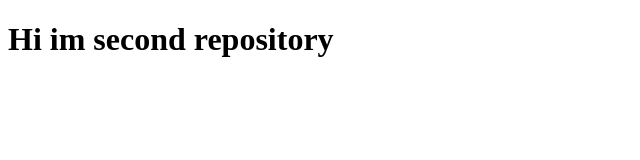
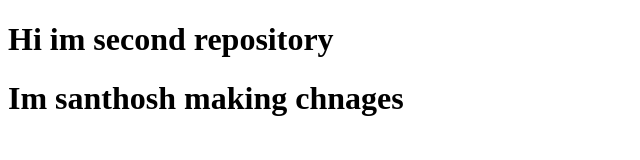
Before and after one commit to imbenish/second, a plain HTML site: page index.html in a window 1280 px wide. Shown: the whole page, without its empty margins (0-640 px from the left). Drawn offline with Linux system fonts and the light colour scheme.

Commit message:
santhosh changes

```diff
--- a/index.html
+++ b/index.html
@@ -7,6 +7,7 @@
 </head>
 <body>
     <h1>Hi im second repository</h1>
+    <h1>Im santhosh making chnages</h1>
 
 </body>
 </html>
```
